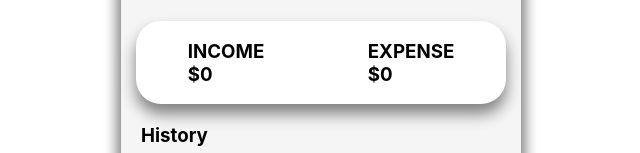
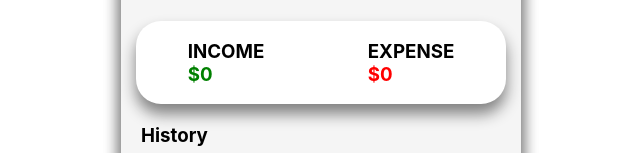
Before and after one commit to SanaAlvi/Expense-Tracker, a React (Create React App) app: page / in a window 1280 px wide. Shown: the part 164-317 px from the top of the page, without its empty margins (319-959 px from the left). Built offline with nearby package versions, Linux system fonts and the light colour scheme.

Commit message:
Update child.js

```diff
--- a/src/child.js
+++ b/src/child.js
@@ -43,8 +43,8 @@ function Child() {
             <h2 className="text">Expense Tracker</h2>
             <h3 className="margin">YOUR BALANCE <br /> ${getIncome() - getExpense()} </h3>
             <div className="EXPENSE">
-                <h3>INCOME <br /> <span>${getIncome()}</span></h3>
-                <h3>EXPENSE <br /> <span>${getExpense()}</span> </h3>
+                <h3>INCOME <br /> <span className="income">${getIncome()}</span></h3>
+                <h3>EXPENSE <br /> <span className="expense1">${getExpense()}</span> </h3>
             </div>
             <div>
                 <h3 className="margin">History</h3>
```
